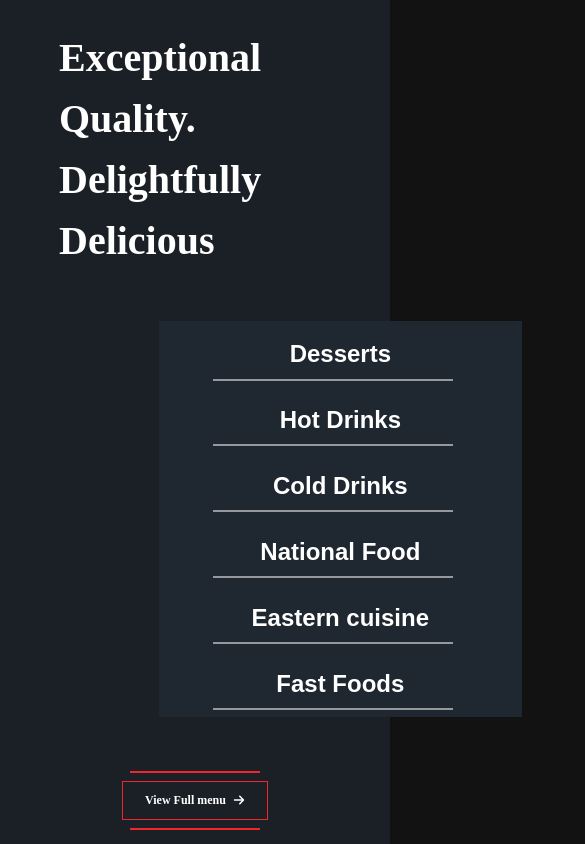
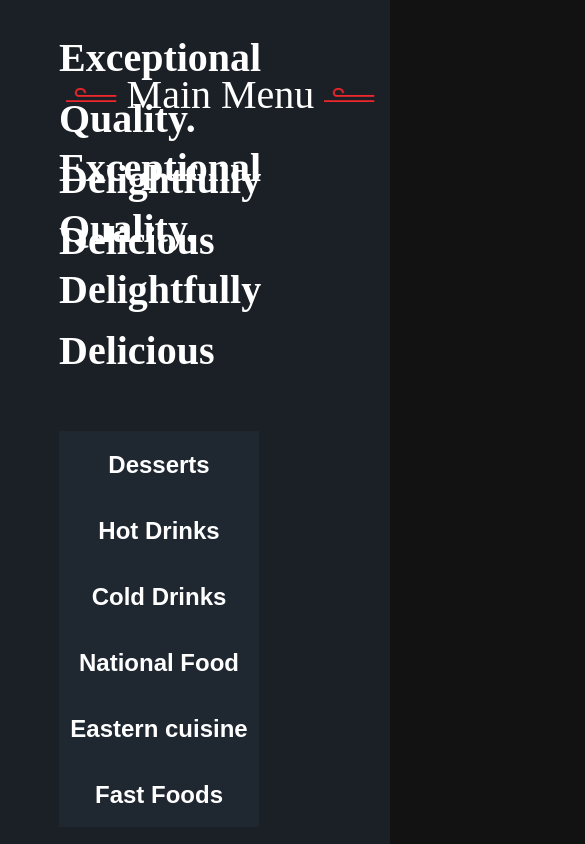
Before and after one commit to Kuronbaev/Restaurant, a Next.js app: page / in a window 390 px wide. Shown: the part 2700-3544 px from the top of the page, 585 px wide, since content can reach past the window. Built offline with nearby package versions, Linux system fonts and the light colour scheme.

Commit message:
fixed bag

```diff
--- a/src/app/layout.tsx
+++ b/src/app/layout.tsx
@@ -16,7 +16,7 @@ const geistMono = localFont({
 })
 
 export const metadata: Metadata = {
-	title: 'Restaurant-Amir',
+	title: 'Restaurant',
 	description: 'Generated by create next app',
 }
 
--- a/src/components/Layout/Header/burgerMenu/BurgerMenu.tsx
+++ b/src/components/Layout/Header/burgerMenu/BurgerMenu.tsx
@@ -1,27 +1,27 @@
-"use client";
+'use client'
 
-import { useEffect, useState } from "react";
-import styles from "./burgerMenu.module.scss";
-import Image from "next/image";
-import burgerMenu from "@/assets/images/burgerMenu.png";
-import x from "@/assets/images/x.png";
+import burgerMenu from '@/assets/images/burgerMenu.png'
+import x from '@/assets/images/x.png'
+import Image from 'next/image'
+import { useEffect, useState } from 'react'
+import styles from './burgerMenu.module.scss'
 
 export default function BurgerMenu() {
-  const [isOpen, setIsOpen] = useState<Boolean>(false);
+	const [isOpen, setIsOpen] = useState<Boolean>(false)
 
 	useEffect(() => {
-    const handleClickOutside = (event:any) => {
+		const handleClickOutside = (event: any) => {
 			if (isOpen && !event.target.closest(`.${styles.aa}`)) {
-        setIsOpen(false);
+				setIsOpen(false)
 			}
-    };
+		}
 
-    document.addEventListener("click", handleClickOutside);
+		document.addEventListener('click', handleClickOutside)
 
 		return () => {
-      document.removeEventListener("click", handleClickOutside);
-    };
-  }, [isOpen]);
+			document.removeEventListener('click', handleClickOutside)
+		}
+	}, [isOpen])
 
 	return (
 		<div className={styles.burgerMenu}>
@@ -30,7 +30,7 @@ export default function BurgerMenu() {
 					className={styles.closeButton}
 					onClick={() => setIsOpen(false)}
 					src={x}
-          alt="menu"
+					alt='menu'
 					width={34}
 					height={34}
 				/>
@@ -39,7 +39,7 @@ export default function BurgerMenu() {
 					className={styles.menuButton}
 					onClick={() => setIsOpen(true)}
 					src={burgerMenu}
-          alt="menu"
+					alt='menu'
 					width={34}
 					height={34}
 				/>
@@ -48,10 +48,10 @@ export default function BurgerMenu() {
 			{isOpen && (
 				<div className={styles.menuOverlay}>
 					<nav className={styles.menuNav}>
-            <a href="#interior">Interior</a>
-            <a href="#about">About Us</a>
-            <a href="#menu">Menu</a>
-            <a href="#contact">Contacts</a>
+						<a href='#interior'>Interior</a>
+						<a href='#about'>About Us</a>
+						<a href='/menu'>Menu</a>
+						<a href='#contact'>Contacts</a>
 					</nav>
 					<div className={styles.languageSwitcher}>
 						<span>EN</span>
@@ -61,5 +61,5 @@ export default function BurgerMenu() {
 				</div>
 			)}
 		</div>
-  );
+	)
 }
--- a/src/components/pages/AllSections/fifthSection/VisitRestaurant.tsx
+++ b/src/components/pages/AllSections/fifthSection/VisitRestaurant.tsx
@@ -46,7 +46,6 @@ const VisitRestaurant = () => {
 							<h4>Mon-Thu: 10:00 am - 01:00 am</h4>
 							<h4>Fri-Sun: 10:00 am - 02:00 am</h4>
 
-
 							<div className={scss.btn}>
 								<hr />
 								<button>
@@ -57,7 +56,7 @@ const VisitRestaurant = () => {
 						</motion.div>
 						<motion.div
 							ref={ref}
-							initial={{ opacity: 0, x: 100 }}
+							initial={{ opacity: 0, x: 50 }}
 							animate={isInView ? { opacity: 1, x: 0 } : {}}
 							transition={{
 								duration: 1,
--- a/src/components/pages/AllSections/fifthSection/visitRestaurant.module.scss
+++ b/src/components/pages/AllSections/fifthSection/visitRestaurant.module.scss
@@ -175,3 +175,15 @@
 		}
 	}
 }
+
+@media (max-width: 768px) {
+	.VisitRestaurant {
+		.content {
+			.box {
+				.block2 {
+					width: 0px;
+				}
+			}
+		}
+	}
+}
--- a/src/components/pages/AllSections/menuSection/menusection.module.scss
+++ b/src/components/pages/AllSections/menuSection/menusection.module.scss
@@ -110,6 +110,7 @@
 			transition: background-color 0.3s ease, transform 0.2s ease,
 				color 0.3s ease;
 			line-height: 37px;
+			background-origin: red;
 			overflow: visible;
 
 			&::before {
@@ -120,6 +121,7 @@
 				left: 15%; // Adjust this value as needed for positioning
 				bottom: 6.2px;
 				border: 0.4px solid rgb(229, 229, 229);
+
 				transition: all 0.3s ease;
 			}
 		}
@@ -289,9 +291,9 @@
 		justify-content: center;
 		.categoryMobile {
 			display: block;
-			margin-left: 55%;
+			margin-left: 60%;
+			margin-bottom: 500px;
 		}
-
 		.categories {
 			display: none;
 		}
@@ -300,3 +302,62 @@
 		}
 	}
 }
+
+@media (max-width: 768px) {
+	.btn {
+		margin-top: 150px;
+	}
+	.menucontainer {
+		height: 300px;
+		width: 363px;
+		justify-content: center;
+		display: flex;
+		align-items: center;
+		justify-content: center;
+		.categoryMobile {
+			display: block;
+			margin-left: 0;
+			margin-right: 40px;
+			margin-bottom: 500px;
+		}
+		.categories {
+			display: none;
+		}
+		.menuitems {
+			display: none;
+		}
+	}
+}
+
+@media (max-width: 425px) {
+	.btn {
+		margin-top: 250px;
+	}
+	.menucontainer {
+		width: 363px;
+		justify-content: center;
+		display: flex;
+		align-items: center;
+		justify-content: center;
+
+		font-size: 15px;
+		.categoryMobile {
+			display: block;
+
+			margin-left: 0;
+			margin-bottom: 500px;
+			button {
+				width: 200px;
+				&::before {
+					display: none;
+				}
+			}
+		}
+		.categories {
+			display: none;
+		}
+		.menuitems {
+			display: none;
+		}
+	}
+}
--- a/src/components/pages/AllSections/menuSection/menusection.tsx
+++ b/src/components/pages/AllSections/menuSection/menusection.tsx
@@ -66,6 +66,16 @@ const Menu = () => {
 				</motion.div>
 				<div className={scss.menucontainer}>
 					<div className={scss.categoryMobile}>
+						<div className={scss.hero}>
+							<Image width={51} height={14} src={leftIcon} alt='photo' />
+							<h1>Main Menu</h1>
+							<Image width={51} height={14} src={rightIcon} alt='photo' />
+						</div>
+						<div className={scss.heros}>
+							<h2>
+								Exceptional Quality. <br /> Delightfully Delicious
+							</h2>
+						</div>
 						{categories.map(category => (
 							<button
 								key={category.id}
```
Also changed, not shown: src/components/ui/Loader/Loader.module.scss (+23 -71 lines). Lines whose indentation alone changed are shown as unchanged.
